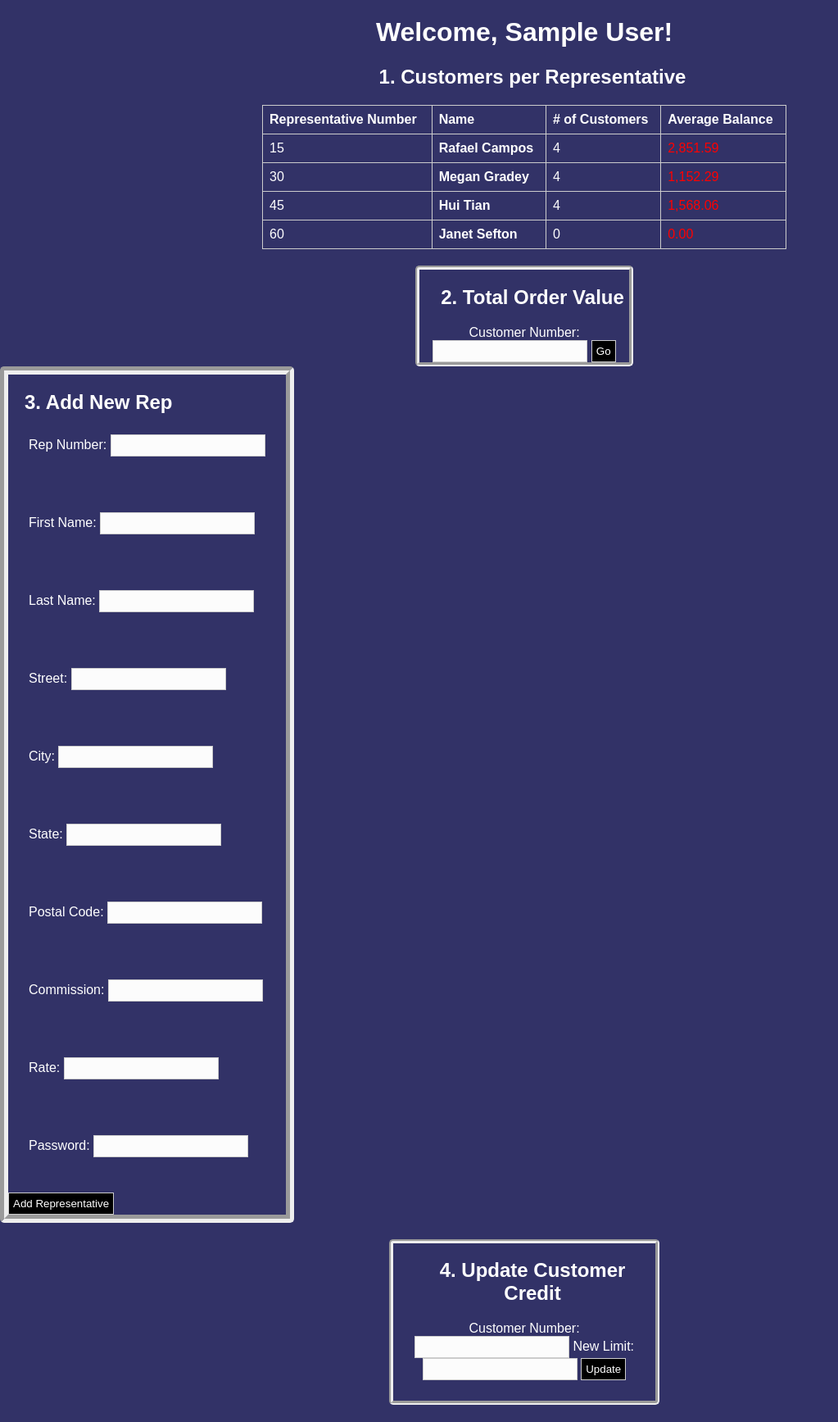
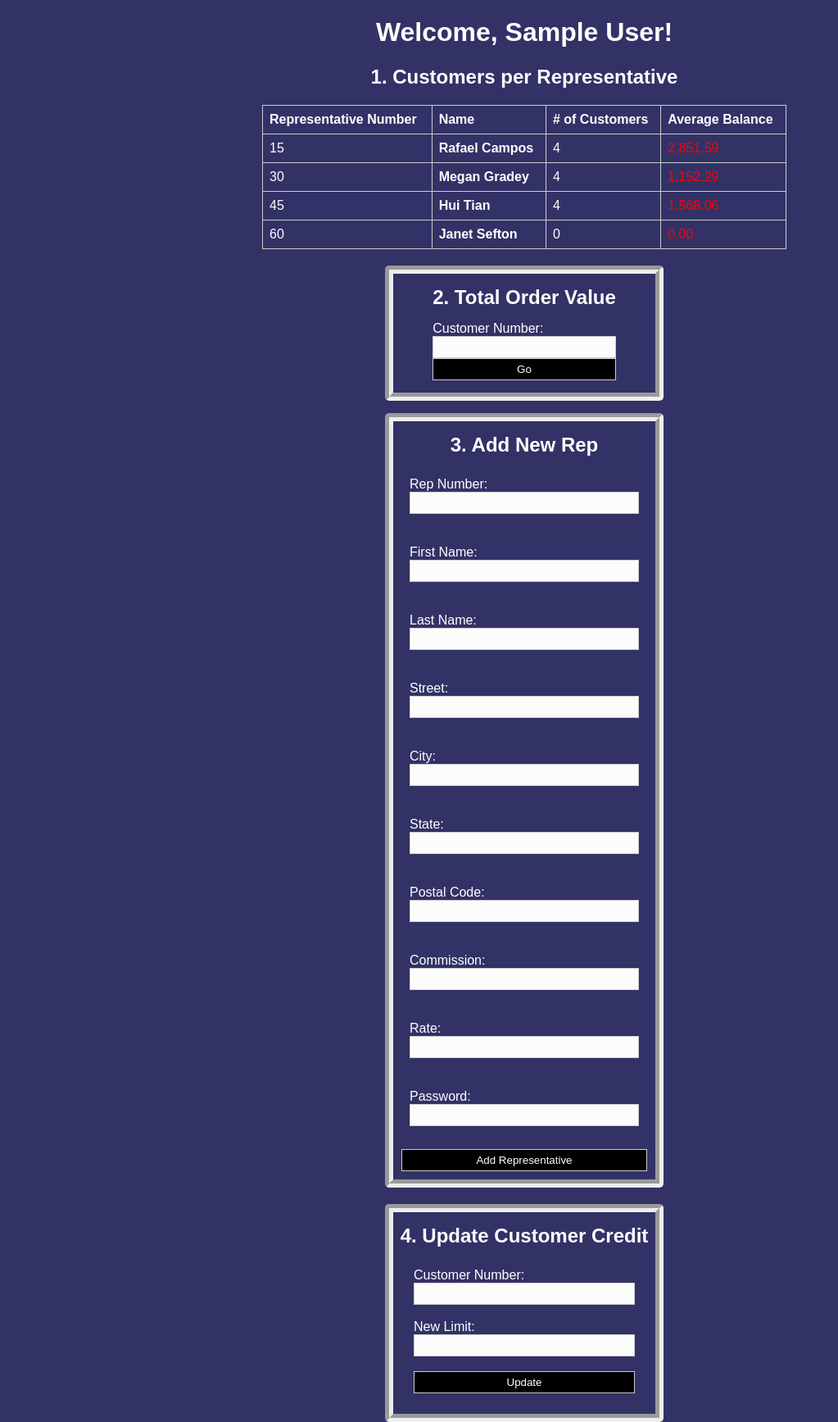
Before and after one commit to thevedantgarg/ManageSoft, a PHP site: page /dashboard.php in a window 1280 px wide. Shown: the whole page at 82% size, without its empty margins (0-1023 px from the left). Before the commit the page ends 1714 px from the top, so only its background shows below. Run offline with PHP 8.4, Linux system fonts and the light colour scheme; the visitor is signed in with stand-in values (Sample User, id 1); data comes from the database, SQL or seed files in the repository.

Commit message:
css fixes

```diff
--- a/assets/styles.css
+++ b/assets/styles.css
@@ -35,10 +35,10 @@ th, td {
     padding-top: 30%;
 }
 
-.addRepForm label {
-    display: block;
-    margin: 25px;
-    color: white; /* Ensure form labels are white */
+.addRepForm label, .addRepForm{
+    display: grid;
+    text-align: left;
+    margin: 10px;
 }
 
 input, select, textarea {
@@ -69,7 +69,7 @@ button {
     font-weight: bold;
 }
 
-#report1,#report2, #updcredit {
+#report1 {
     text-align: center;
     color: white;
 }
@@ -78,28 +78,45 @@ button {
     color:white;
 }
 
-h2, p {
-    margin-left: 20px;
-    color: white;
+.report-2 h2, .Add-rep h2, .upd-credit h2 {
+    width: fit-content;
+    display: block;
+    margin: 15px auto;
 }
+
+.upd-credit form {
+    display: grid;
+    text-align: left;
+    margin: 25px;
+}
+
 .report-2{
-justify-content: center;
-text-align: center;
-border:5px groove;
-border-radius:5px;
-width:20%;
-margin:auto;
-margin-top:20px;
+    justify-content: center;
+    text-align: start;
+    border:10px groove;
+    border-radius:5px;
+    width:25%;
+    margin:auto;
+    margin-top:20px;
+    padding-bottom: 15px;
+    display: grid;
+}
+
+.custNumForm  {
+    display: grid;
+    text-align: left;
 }
 .Add-rep{
     border:groove 10px;
     border-radius:5px;
-    width:fit-content;
+    width:25%;
+    margin: 15px auto;
 }
+
 .upd-credit{
 justify-content: center;
 text-align: center;
-border:5px groove;
+border:10px groove;
 border-radius:5px;
 width:25%;
 margin:auto;
--- a/dashboard.php
+++ b/dashboard.php
@@ -41,7 +41,7 @@ $rows = $db->query($sql)->fetchAll(PDO::FETCH_ASSOC);
 </table>
 <div class="report-2">
 <h2 id="report2">2. Total Order Value</h2>
-<form method="GET">
+<form method="GET" class="custNumForm">
   Customer Number: <input name="custnum" required>
   <button>Go</button>
 </form>
@@ -93,10 +93,10 @@ if ($_SERVER['REQUEST_METHOD']==='POST' && isset($_POST['repnum'])) {
 </div>
 <div class="upd-credit">
 <h2 id="updcredit">4. Update Customer Credit</h2>
-<form method="POST" action="#updcredit" style="margin-bottom: 25px;">
-        Customer Number: <input name="custnum" required>
+<form method="POST" action="#updcredit">
+        Customer Number: <input name="custnum" required> <br>
         New Limit:    <input name="newlimit" type="number" step="0.01" required>
-  <button>Update</button>
+  <br> <button>Update</button>
 </form>
 <?php
 if ($_SERVER['REQUEST_METHOD']==='POST' && isset($_POST['custnum'])) {
@@ -111,6 +111,7 @@ if ($_SERVER['REQUEST_METHOD']==='POST' && isset($_POST['custnum'])) {
   echo "<p>Credit for {$_POST['custnum']} updated.</p>";
 }
 ?>
+
 </div>
 </body>
 </html>
```
